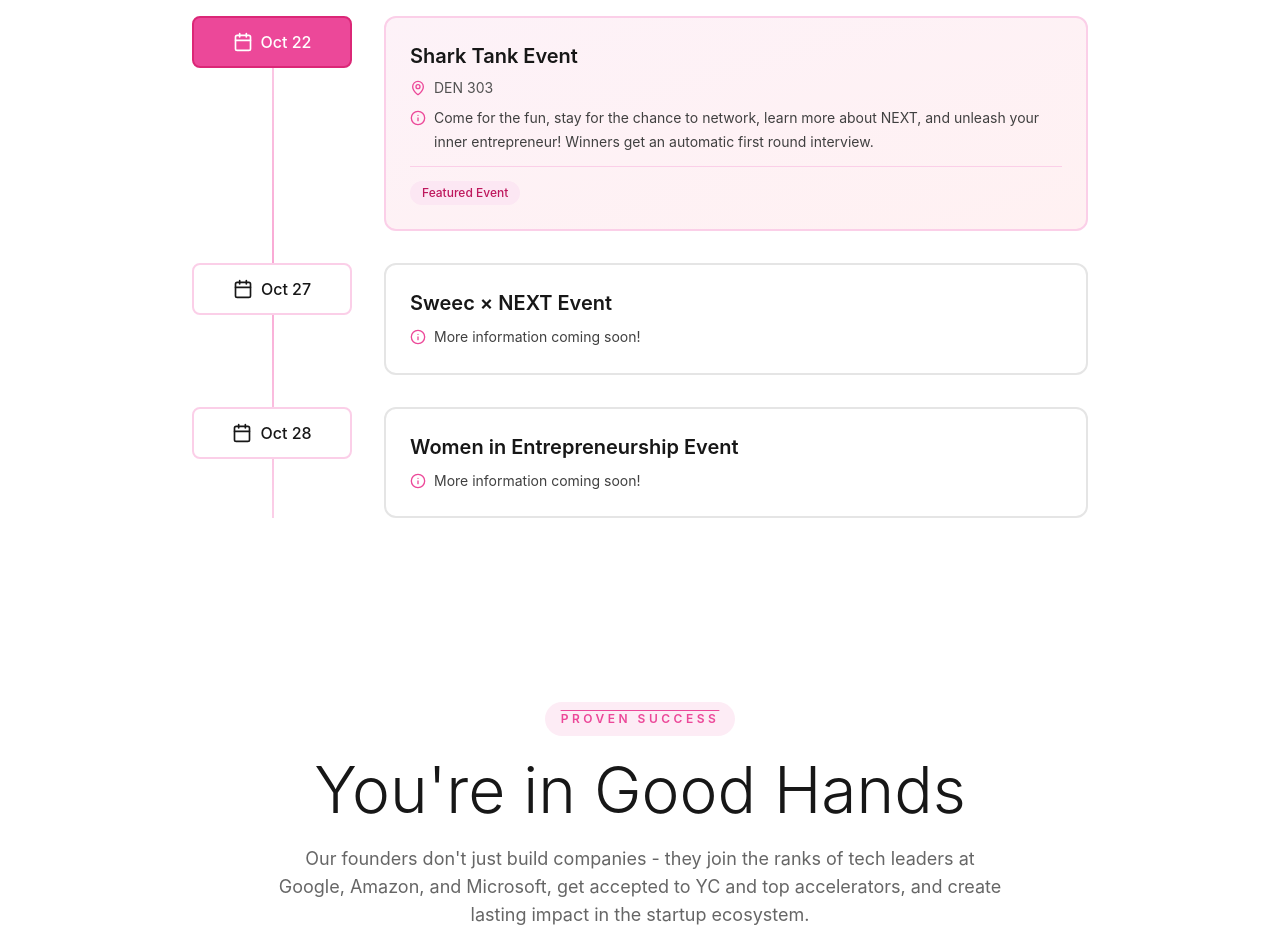
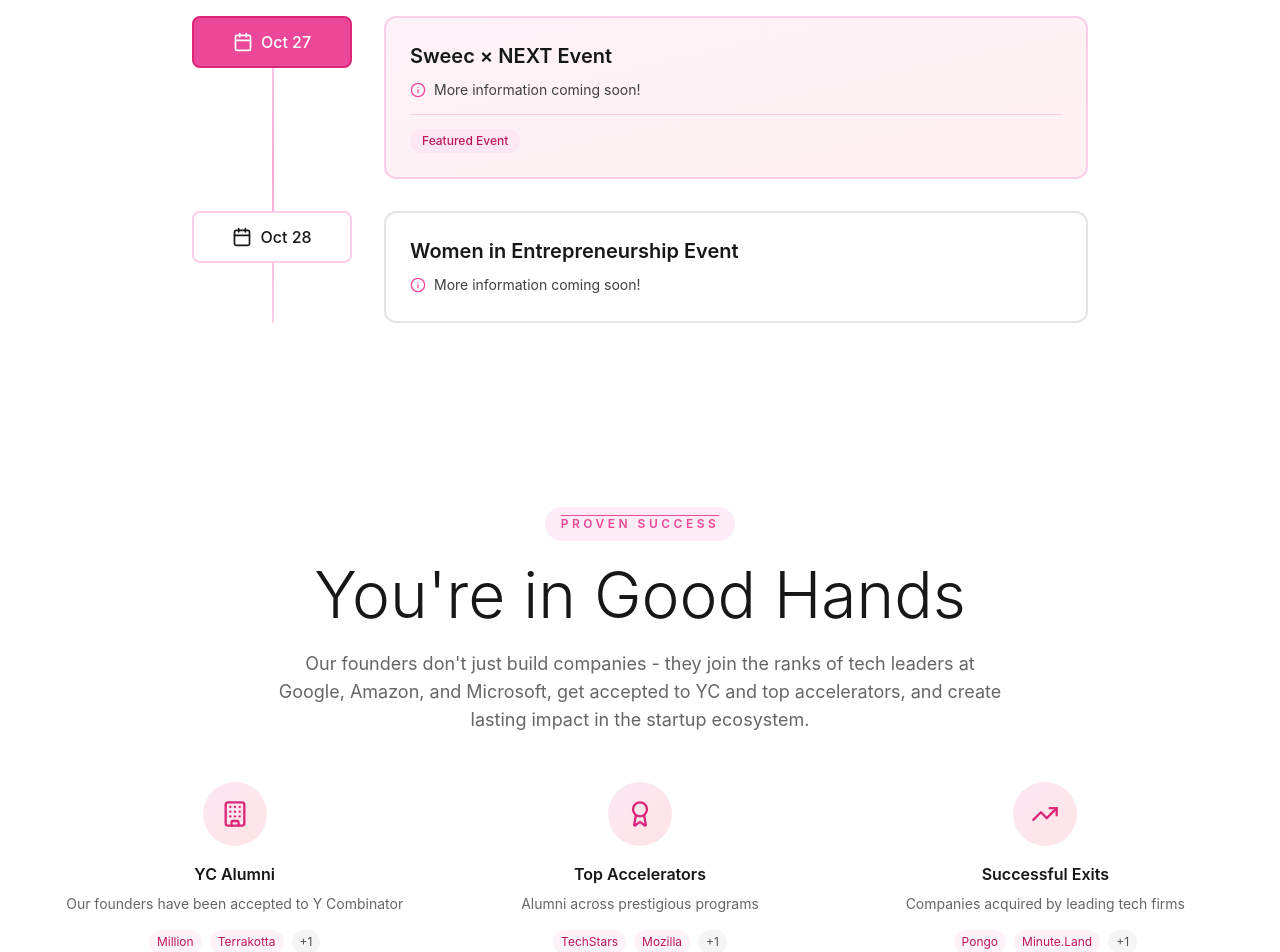
Before and after one commit to v-kliu/dubhacks-next, a React (Create React App) app: page / in a window 1280 px wide. Shown: the part 3820-4772 px from the top of the page. Built offline with nearby package versions, Linux system fonts and the light colour scheme.

Commit message:
added areej and danielle to team! removed victor and vly from website

```diff
--- a/src/components/AlumniSuccessSection.tsx
+++ b/src/components/AlumniSuccessSection.tsx
@@ -3,12 +3,6 @@ import { motion } from 'framer-motion';
 
 const AlumniSuccessSection: React.FC = () => {
   const companies = [
-    {
-      name: 'vly.com',
-      description: 'The world\'s best AI web app builder.',
-      funding: 'Raised $1M+',
-      badge: 'Batch 3'
-    },
     {
       name: 'Meteor',
       description: 'A browser that can do work on your behalf.',
--- a/src/components/FounderSuccessSection.tsx
+++ b/src/components/FounderSuccessSection.tsx
@@ -8,7 +8,7 @@ const FounderSuccessSection: React.FC = () => {
       icon: Building,
       title: 'YC Alumni',
       description: 'Our founders have been accepted to Y Combinator',
-      companies: ['Million', 'Vly', 'Terrakotta', 'Meteor']
+      companies: ['Million', 'Terrakotta', 'Meteor']
     },
     {
       icon: Award,
--- a/src/components/HeroSection.tsx
+++ b/src/components/HeroSection.tsx
@@ -16,11 +16,11 @@ const HeroSection: React.FC = () => {
     const calculateTimeLeft = () => {
       const now = new Date();
 
-      // Convert PST deadlines to UTC (PST is UTC-7 during PDT, UTC-8 during PST standard time)
+      // Convert PST/PDT deadlines to UTC (PDT is UTC-7, PST is UTC-8)
       // October is during PDT (UTC-7)
-      const applicationsOpen = new Date('2025-10-18T07:00:00Z'); // 12:00 AM PST = 7:00 AM UTC
-      const priorityDeadline = new Date('2025-10-26T06:59:00Z'); // 11:59 PM PST = 6:59 AM UTC next day
-      const regularDeadline = new Date('2025-11-03T07:59:00Z'); // 11:59 PM PST = 7:59 AM UTC next day
+      const applicationsOpen = new Date('2025-10-18T07:00:00Z'); // 12:00 AM PDT = 7:00 AM UTC
+      const priorityDeadline = new Date('2025-10-25T06:59:59Z'); // Oct 25 11:59:59 PM PDT = Oct 26 6:59:59 AM UTC
+      const regularDeadline = new Date('2025-11-02T07:59:59Z'); // 11:59:59 PM PST = 7:59:59 AM UTC next day
 
       let targetDate;
       let deadlineLabel;
--- a/src/components/TeamSection.tsx
+++ b/src/components/TeamSection.tsx
@@ -16,6 +16,8 @@ const getTeamMemberImage = (name: string): string => {
     'Aarfan': '/assets/team_headshots/aarfan.jpg',
     'Sanjana': '/assets/team_headshots/sanjana.jpg',
     'Victor': '/assets/team_headshots/victor.jpg',
+    'Areej': '/assets/team_headshots/areej.jpeg',
+    'Danielle': '/assets/team_headshots/danielle.jpeg',
     'Ryan': '/assets/team_headshots/ryan.png',
   };
   return images[name] || '/assets/team_headshots/dubs.jpg';
@@ -30,7 +32,8 @@ const TeamSection: React.FC = () => {
     { name: 'Aarfan', role: 'EiR Director' },
     { name: 'Sanjana', role: 'Director of Community' },
     { name: 'Victor', role: 'Director of Technology' },
-    { name: 'TBD', role: 'Marketing Director' },
+    { name: 'Areej', role: 'Director of Marketing' },
+    { name: 'Danielle', role: 'Director of Marketing' },
     { name: 'Ryan', role: 'Advisor' }
   ];
 
@@ -75,9 +78,9 @@ const TeamSection: React.FC = () => {
           ))}
         </div>
 
-        {/* Second Row - 4 members */}
+        {/* Second Row - 5 members */}
         <div className="flex flex-wrap justify-center gap-8 md:gap-12">
-          {teamMembers.slice(5, 9).map((member, index) => (
+          {teamMembers.slice(5, 10).map((member, index) => (
             <motion.div
               key={index + 5}
               initial={{ opacity: 0, y: 30 }}
--- a/src/components/UpcomingEventsSection.tsx
+++ b/src/components/UpcomingEventsSection.tsx
@@ -14,18 +14,11 @@ interface Event {
 const UpcomingEventsSection: React.FC = () => {
   const events: Event[] = [
     {
-      date: '2025-10-22',
-      displayDate: 'Oct 22',
-      title: 'Shark Tank Event',
-      location: 'DEN 303',
-      description: 'Come for the fun, stay for the chance to network, learn more about NEXT, and unleash your inner entrepreneur! Winners get an automatic first round interview.',
-      highlight: true
-    },
-    {
       date: '2025-10-27',
       displayDate: 'Oct 27',
       title: 'Sweec × NEXT Event',
-      description: 'More information coming soon!'
+      description: 'More information coming soon!',
+      highlight: true
     },
     {
       date: '2025-10-28',
```
Also changed, not shown: public/assets/team_headshots/danielle.jpeg (added), public/founder_directory_data.txt, public/startup_directory_data.txt, src/founder_directory_data.txt, src/next_stats.txt, src/startup_directory_data.txt, src/website_data.txt, 1 other file (tests, documents, lock files or other folders).
